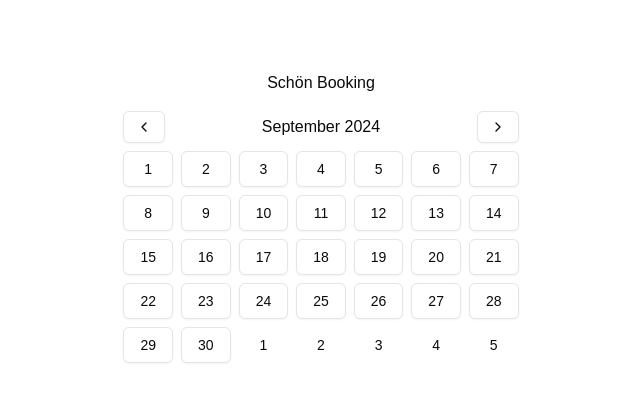
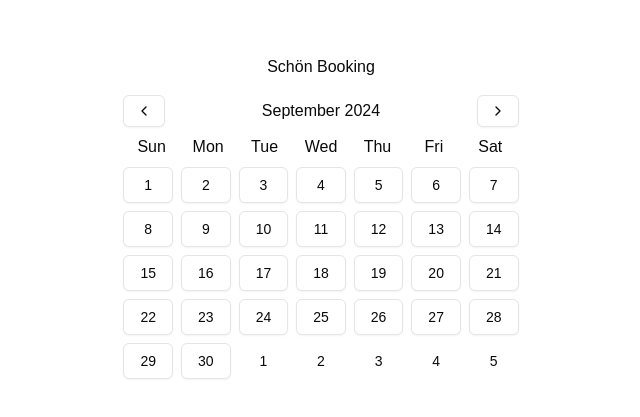
Before and after one commit to llapenna/schon-booking, a Next.js app: page / in a window 1280 px wide. Shown: the part 183-600 px from the top of the page, without its empty margins (319-959 px from the left). Built offline with nearby package versions, Linux system fonts and the light colour scheme.

Commit message:
feat: add day list to the calendar view

```diff
--- a/components/calendar/calendar-view/body.tsx
+++ b/components/calendar/calendar-view/body.tsx
@@ -8,6 +8,7 @@ import {
   DialogHeader,
   DialogTitle,
 } from "@/components/ui";
+import { WEEKDAYS } from "@/lib/date";
 
 export const Body = ({ month }: BodyProps) => {
   const offset = month.startOf("month").day();
@@ -24,6 +25,11 @@ export const Body = ({ month }: BodyProps) => {
 
   return (
     <Dialog>
+      <div className="grid grid-cols-7 justify-items-center">
+        {WEEKDAYS.map((day) => (
+          <span key={day}>{day}</span>
+        ))}
+      </div>
       <div className={`grid grid-cols-7 ${rows} gap-2`}>
         {nArray(offset)
           .reverse()
--- a/lib/date.ts
+++ b/lib/date.ts
@@ -3,4 +3,4 @@ import localeData from "dayjs/plugin/localeData";
 
 dayjs.extend(localeData);
 
-export const WEEKDAYS = dayjs.localeData().weekdays();
+export const WEEKDAYS = dayjs.localeData().weekdaysShort();
```
